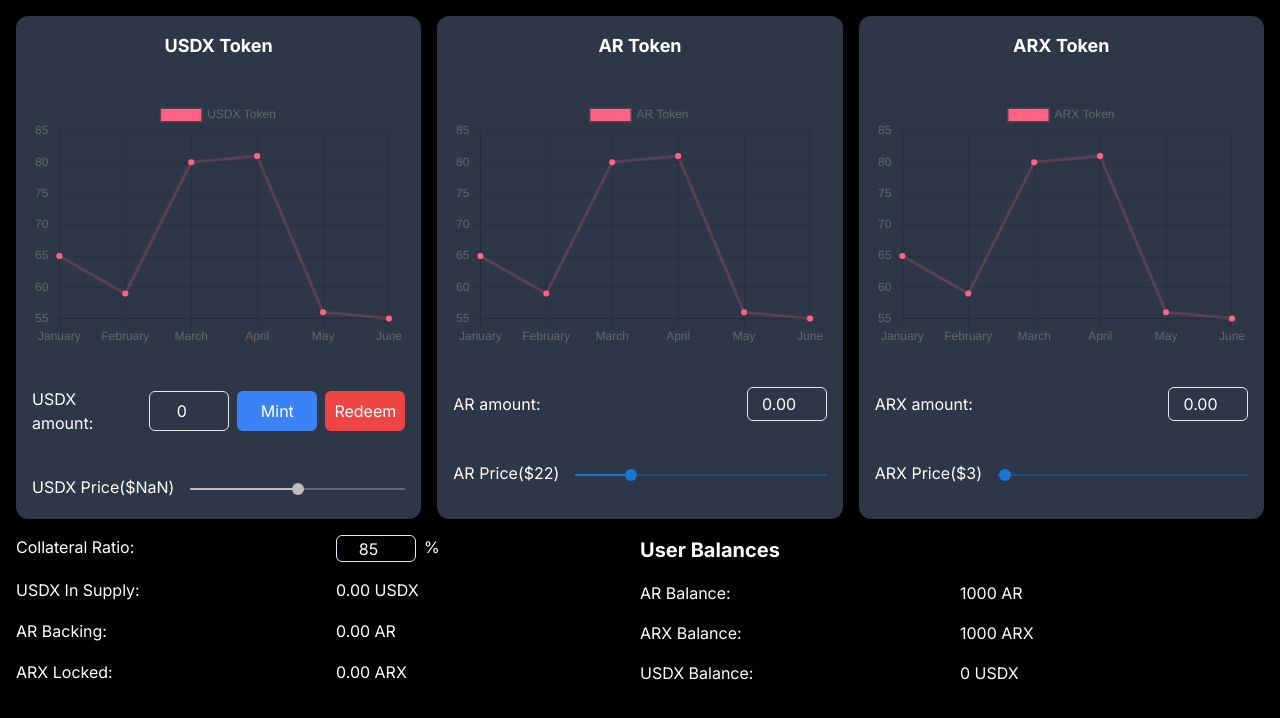
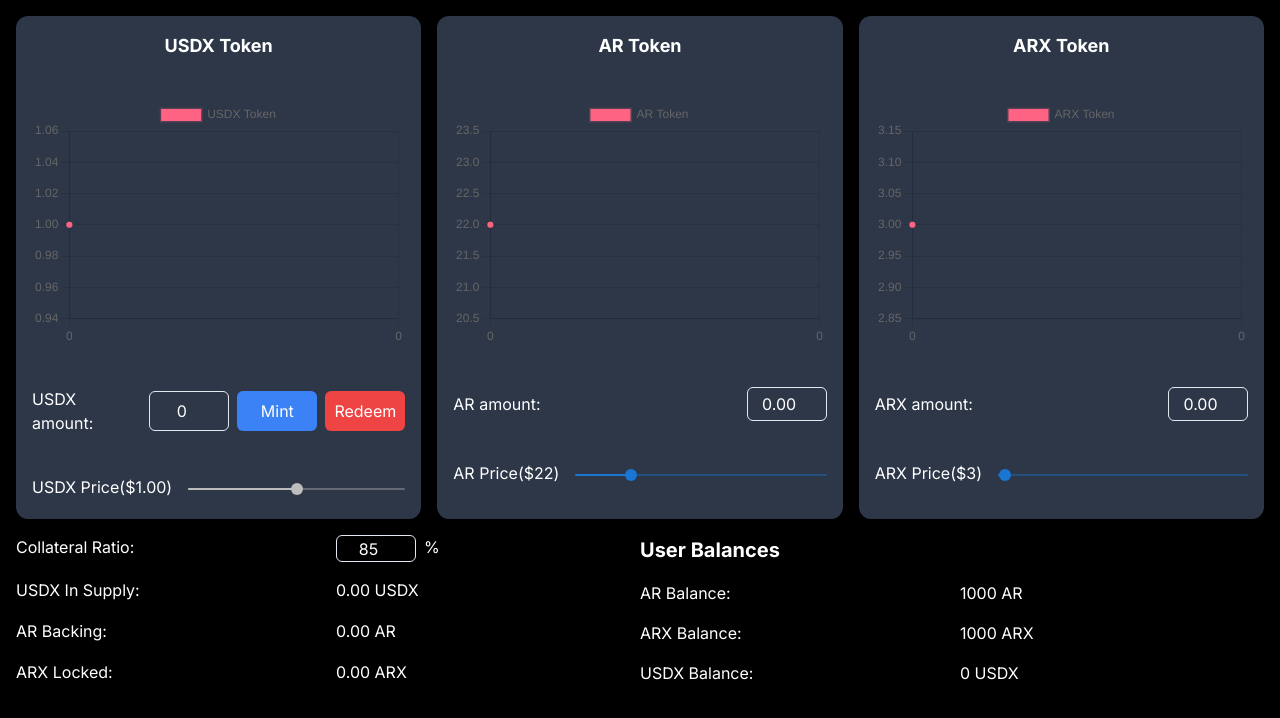
Before and after one commit to amanmehra262001/usdx-offchain-demo, a Next.js app: page / in a window 1280 px wide. Shown: the top 718 px of the page. Built offline with nearby package versions, Linux system fonts and the light colour scheme.

Commit message:
add dynamic labels

```diff
--- a/components/ar-token.tsx
+++ b/components/ar-token.tsx
@@ -12,6 +12,7 @@ import {
 } from "chart.js";
 import { Line } from "react-chartjs-2";
 import { useGlobalContext } from "../context/store";
+import { useEffect } from "react";
 
 ChartJS.register(
   ArcElement,
@@ -23,8 +24,14 @@ ChartJS.register(
   LineElement
 );
 
-export const ARToken = () => {
-  const { arAmount, setArAmount, arPrice, setArPrice } = useGlobalContext();
+export const ARToken = ({ arPriceChartData, setArPriceChartData }: any) => {
+  const { arAmount, setArAmount, arPrice, setArPrice, arLabels, setArLabels } =
+    useGlobalContext();
+
+  useEffect(() => {
+    setArPriceChartData((prev: any[]) => [...prev, arPrice.toFixed(2)]);
+    setArLabels((prev) => [...prev, arPriceChartData?.length.toString()]);
+  }, [arPrice]);
 
   const handleValueChange = (e: any) => {
     setArAmount(e.target.value);
@@ -34,11 +41,11 @@ export const ARToken = () => {
       <p className="text-center text-lg font-bold">AR Token</p>
       <Line
         data={{
-          labels: ["January", "February", "March", "April", "May", "June"],
+          labels: arLabels,
           datasets: [
             {
               label: "AR Token",
-              data: [65, 59, 80, 81, 56, 55],
+              data: arPriceChartData,
               fill: false,
               backgroundColor: "rgb(255, 99, 132)",
               borderColor: "rgba(255, 99, 132, 0.2)",
--- a/components/arx.tsx
+++ b/components/arx.tsx
@@ -21,22 +21,36 @@ ChartJS.register(
 );
 import { useGlobalContext } from "../context/store";
 import Slider from "@mui/material/Slider";
+import { useEffect } from "react";
 
-export const ARXToken = () => {
-  const { arxAmount, setArxAmount, arxPrice, setArxPrice } = useGlobalContext();
+export const ARXToken = ({ axPriceChartData, setAxPriceChartData }: any) => {
+  const {
+    arxAmount,
+    setArxAmount,
+    arxPrice,
+    setArxPrice,
+    arxLabels,
+    setArxLabels,
+  } = useGlobalContext();
   const handleValueChange = (e: any) => {
     setArxAmount(e.target.value);
   };
+
+  useEffect(() => {
+    setAxPriceChartData((prev: any[]) => [...prev, arxPrice.toFixed(2)]);
+    setArxLabels((prev) => [...prev, axPriceChartData?.length.toString()]);
+  }, [arxPrice]);
+
   return (
     <div className="bg-gray-800 flex flex-col w-full gap-10 rounded-xl p-4">
       <p className="text-center text-lg font-bold">ARX Token</p>
       <Line
         data={{
-          labels: ["January", "February", "March", "April", "May", "June"],
+          labels: arxLabels,
           datasets: [
             {
               label: "ARX Token",
-              data: [65, 59, 80, 81, 56, 55],
+              data: axPriceChartData,
               fill: false,
               backgroundColor: "rgb(255, 99, 132)",
               borderColor: "rgba(255, 99, 132, 0.2)",
--- a/components/usdx-token.tsx
+++ b/components/usdx-token.tsx
@@ -25,7 +25,10 @@ import { handleUSDXGeneration } from "@/utils/helper-functions";
 import { toast } from "react-toastify";
 import Slider from "@mui/material/Slider";
 
-export const USDXToken = () => {
+export const USDXToken = ({
+  setUsdxPriceChartData,
+  usdxPriceChartData,
+}: any) => {
   const {
     usdxAmount,
     setUsdxAmount,
@@ -46,6 +49,8 @@ export const USDXToken = () => {
     setArxPrice,
     arPrice,
     setArPrice,
+    setUsdxLabels,
+    usdxLabels,
   } = useGlobalContext();
   const [_usdxAmount, _setUsdxAmount] = useState<number>(0); // [1]
   const [usdxPrice, setUsdxPrice] = useState<number>(1); // [2
@@ -117,20 +122,26 @@ export const USDXToken = () => {
 
   useEffect(() => {
     setUsdxPrice(
-      (arTotalSupply * arPrice + arxTotalSupply * arxPrice) / usdxTotalSupply
+      (arTotalSupply * arPrice + arxTotalSupply * arxPrice) / usdxTotalSupply ||
+        1
     );
   }, [arPrice, arxPrice, arTotalSupply, arxTotalSupply, usdxAmount]);
+
+  useEffect(() => {
+    setUsdxPriceChartData((prev: any[]) => [...prev, usdxPrice.toFixed(2)]);
+    setUsdxLabels((prev) => [...prev, usdxPriceChartData?.length.toString()]);
+  }, [usdxPrice]);
 
   return (
     <div className="bg-gray-800 flex flex-col w-full gap-10 rounded-xl p-4">
       <p className="text-center text-lg font-bold">USDX Token</p>
       <Line
         data={{
-          labels: ["January", "February", "March", "April", "May", "June"],
+          labels: usdxLabels,
           datasets: [
             {
               label: "USDX Token",
-              data: [65, 59, 80, 81, 56, 55],
+              data: usdxPriceChartData,
               fill: false,
               backgroundColor: "rgb(255, 99, 132)",
               borderColor: "rgba(255, 99, 132, 0.2)",
--- a/context/store.tsx
+++ b/context/store.tsx
@@ -92,15 +92,15 @@ const GlobalContext = createContext<Props | undefined>({
 
 export const GlobalContextProvider = ({ children }: any) => {
   const [arAmount, setArAmount] = useState<number>(0);
-  const [arLabels, setArLabels] = useState<string[]>([]);
+  const [arLabels, setArLabels] = useState<string[]>(["0"]);
   const [arTotalSupply, setArTotalSupply] = useState<number>(0);
   const [arData, setArData] = useState<number[]>([]);
   const [arxAmount, setArxAmount] = useState<number>(0);
-  const [arxLabels, setArxLabels] = useState<string[]>([]);
+  const [arxLabels, setArxLabels] = useState<string[]>(["0"]);
   const [arxTotalSupply, setArxTotalSupply] = useState<number>(0);
   const [arxData, setArxData] = useState<number[]>([]);
   const [usdxAmount, setUsdxAmount] = useState<number>(0);
-  const [usdxLabels, setUsdxLabels] = useState<string[]>([]);
+  const [usdxLabels, setUsdxLabels] = useState<string[]>(["0"]);
   const [usdxTotalSupply, setUsdxTotalSupply] = useState<number>(0);
   const [usdxData, setUsdxData] = useState<number[]>([]);
   const [collatoralRatio, setCollatoralRatio] = useState<number>(85);
--- a/pages/index.tsx
+++ b/pages/index.tsx
@@ -5,16 +5,30 @@ import { ARXToken } from "../components/arx";
 import { USDXToken } from "../components/usdx-token";
 import { Processing } from "../components/processing";
 import { Balances } from "../components/balances";
+import { useState } from "react";
 
 const inter = Inter({ subsets: ["latin"] });
 
 export default function Home() {
+  const [usdxPriceChartData, setUsdxPriceChartData] = useState<any[]>([]);
+  const [arPriceChartData, setArPriceChartData] = useState<any[]>([]);
+  const [axPriceChartData, setAxPriceChartData] = useState<any[]>([]);
+
   return (
     <main className={`flex flex-col gap-4 p-4 ${inter.className}`}>
       <section id="mainframe" className="grid grid-cols-3 gap-4">
-        <USDXToken />
-        <ARToken />
-        <ARXToken />
+        <USDXToken
+          setUsdxPriceChartData={setUsdxPriceChartData}
+          usdxPriceChartData={usdxPriceChartData}
+        />
+        <ARToken
+          arPriceChartData={arPriceChartData}
+          setArPriceChartData={setArPriceChartData}
+        />
+        <ARXToken
+          axPriceChartData={axPriceChartData}
+          setAxPriceChartData={setAxPriceChartData}
+        />
       </section>
       <section className="flex">
         <Processing />
```
